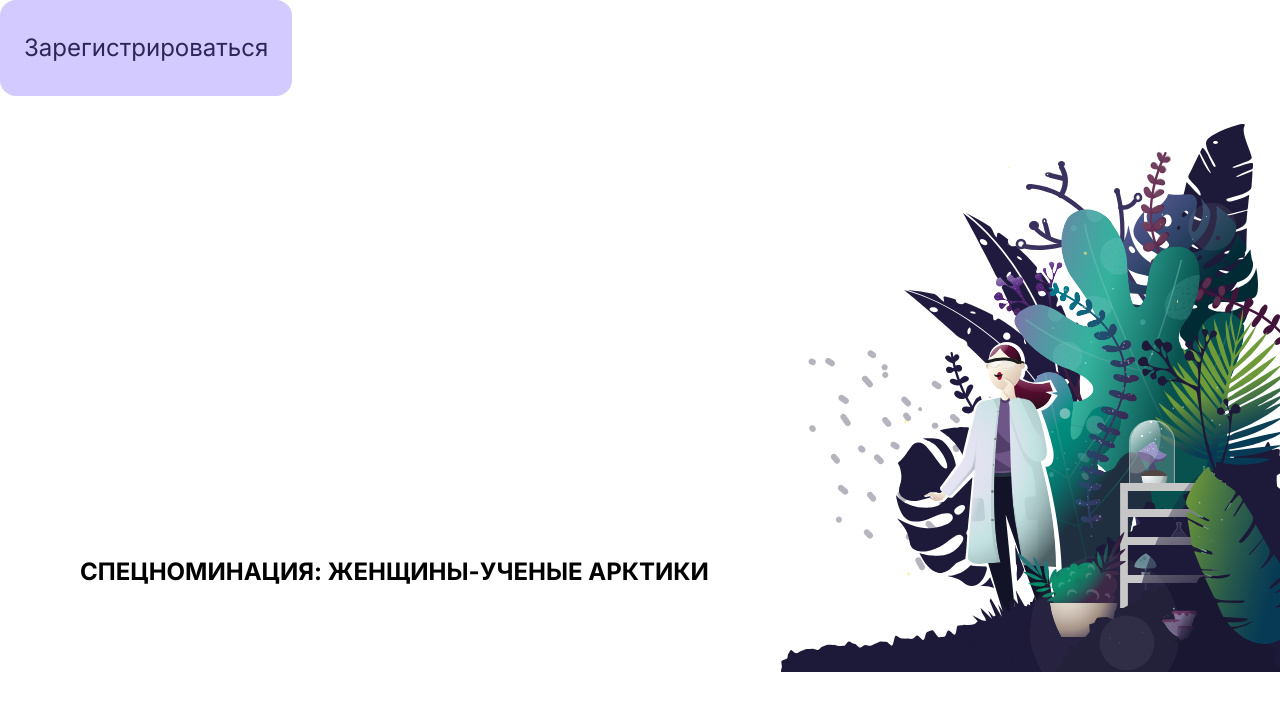
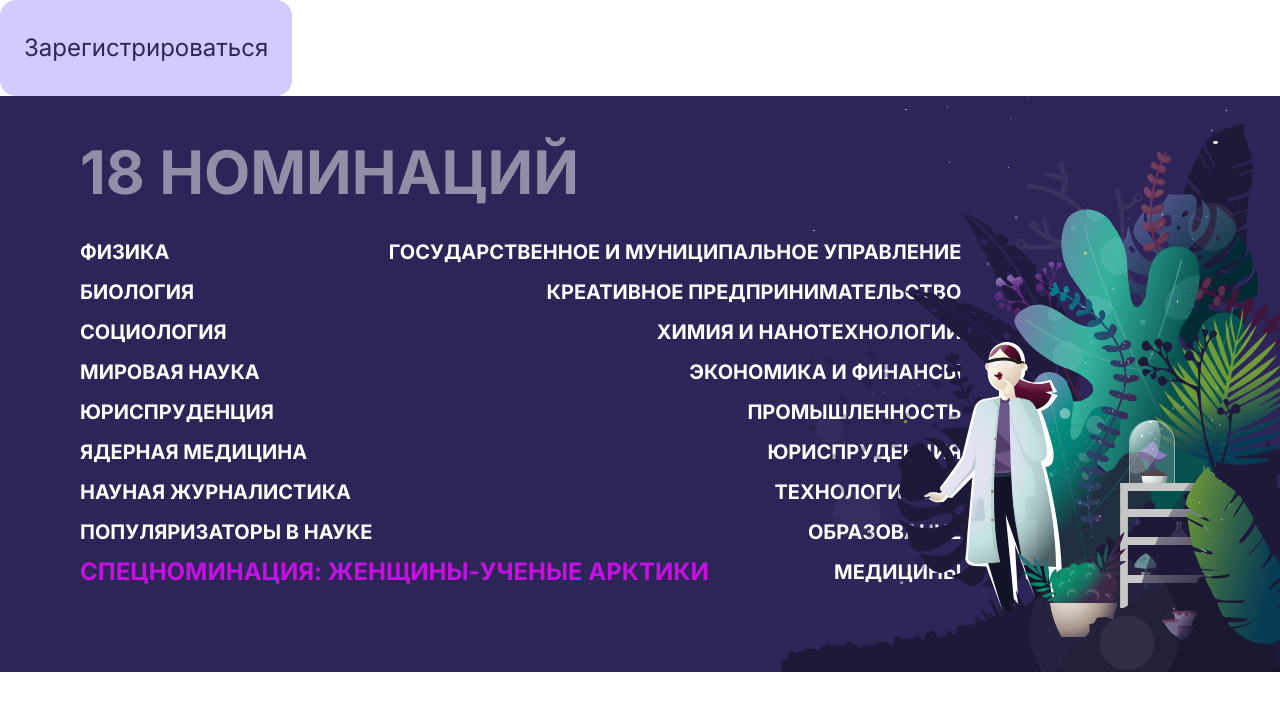
Before and after one commit to vwsrv/lending_women_nuclear_industry, a Next.js app: page / in a window 1280 px wide. Shown: the top 710 px of the page. Built offline with nearby package versions, Linux system fonts and the light colour scheme.

Commit message:
fix: colors

```diff
--- a/source/shared/ui/list/types.ts
+++ b/source/shared/ui/list/types.ts
@@ -6,5 +6,5 @@
     HTMLUListElement
   > {
   points: string[]
-  textAlign?: 'justify' | 'left' | 'center' | 'right'
+  textAlign?: 'left' | 'right'
 }
--- a/source/widgets/nominations/nominations.tsx
+++ b/source/widgets/nominations/nominations.tsx
@@ -18,7 +18,7 @@
 
   return (
     <div
-      className="bg-purple-950 pt-14 pr-20 pl-20 pb-20 relative overflow-hidden
+      className="bg-indigo pt-14 pr-20 pl-20 pb-20 relative overflow-hidden
     after:content-[url('/nominee.svg')]
             after:inline-block
             after:w-100
@@ -29,13 +29,13 @@
             after:-right-11
     "
     >
-      <h2 className="uppercase text-6xl font-bold leading-10 mb-10 text-white">
-        {nominations.length + 1} НОМИНАЦИЙ
+      <h2 className="uppercase text-6xl font-bold leading-10 mb-10 text-gray text-opacity-50">
+        {nominations.length + (!!specNomination ? 1 : 0)} НОМИНАЦИЙ
       </h2>
       <div className="flex flex-wrap">
         <div>
           <List points={firstHalf} />
-          <p className="uppercase text-2xl font-bold leading-10 text-purple-400">
+          <p className="uppercase text-2xl font-bold leading-10 text-magenta">
             {specNomination}
           </p>
         </div>
```
